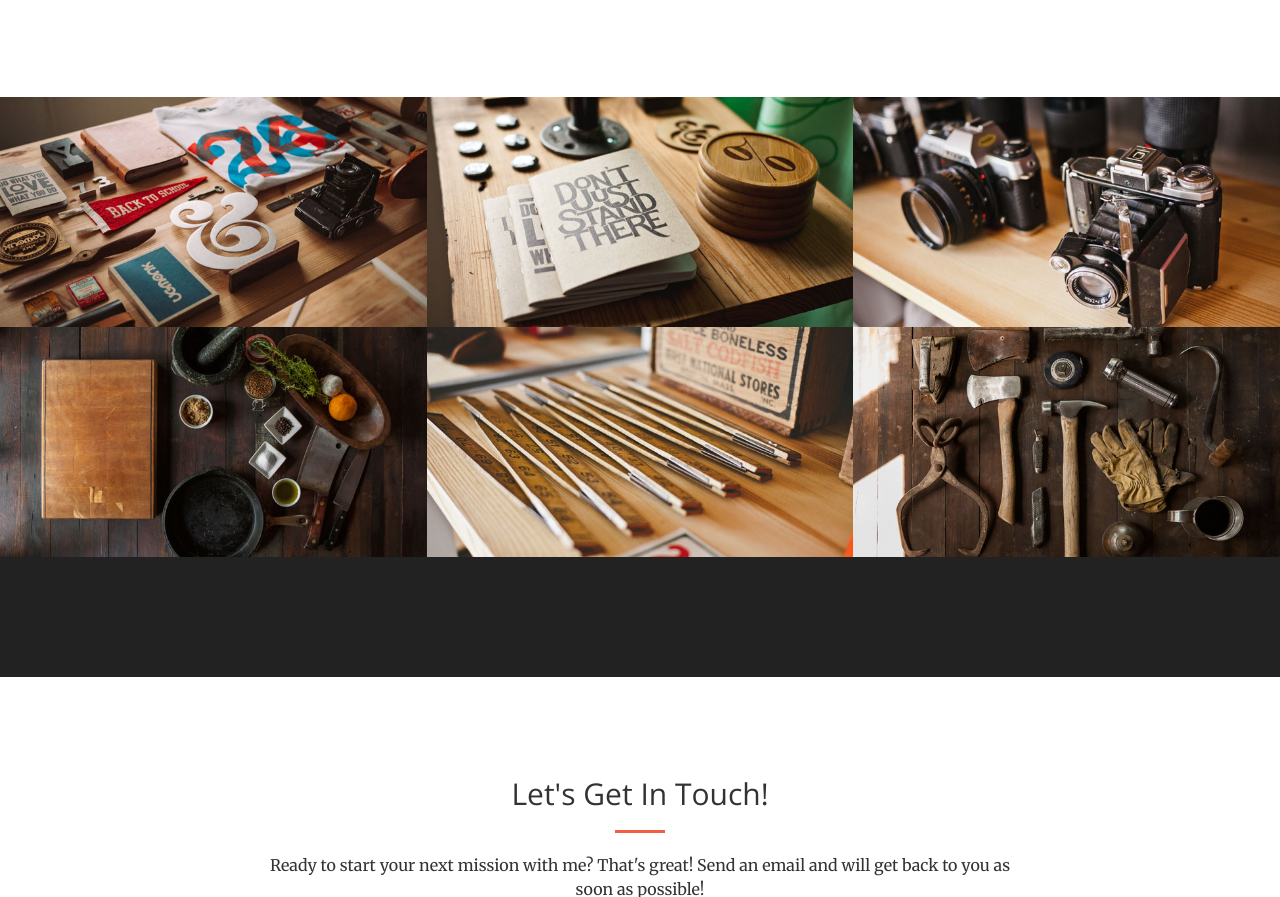
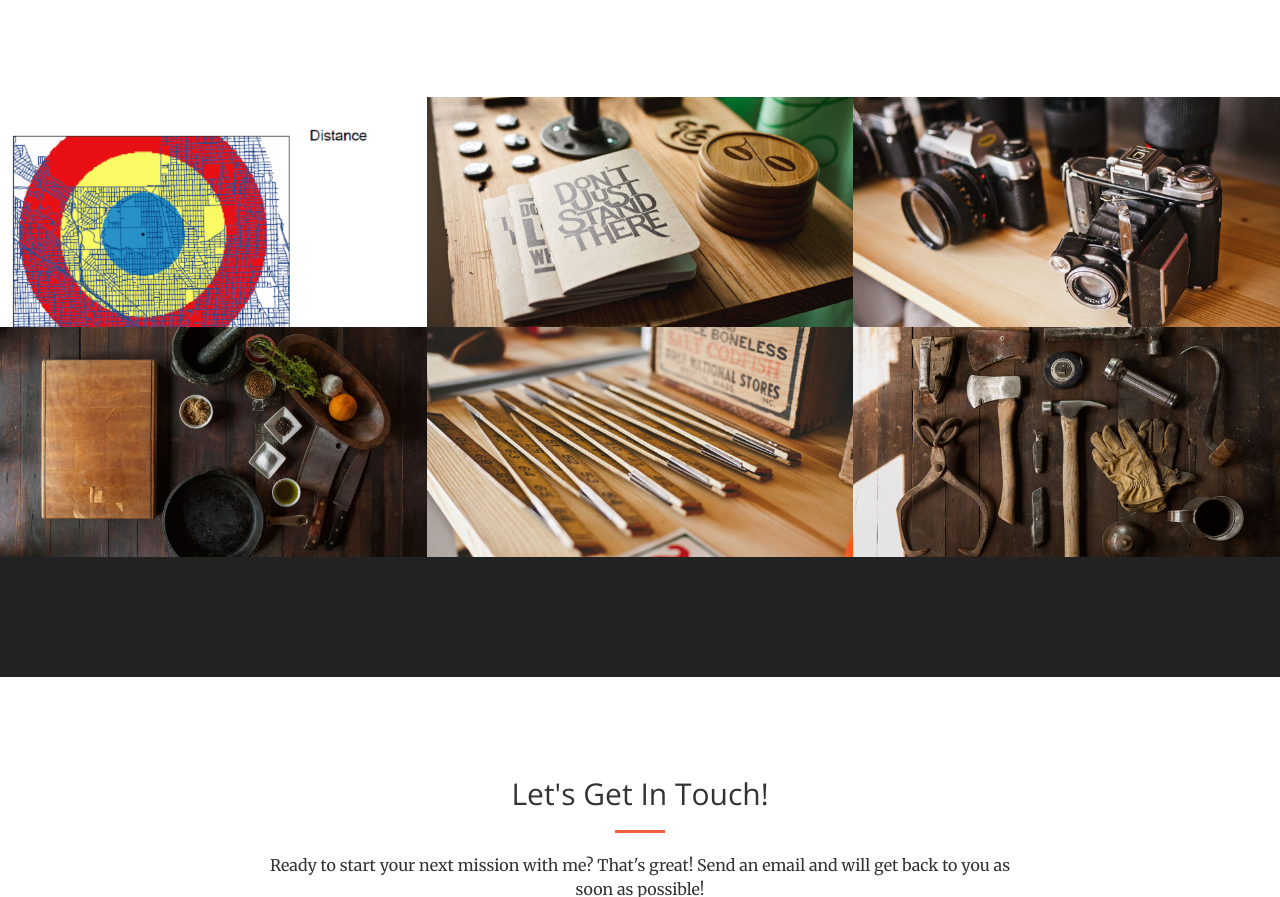
Before and after one commit to Mireyabibi/mireyabibi.github.io, a website: page index.html in a window 1280 px wide. Shown: the part 1721-2618 px from the top of the page. Drawn offline with nearby package versions, Linux system fonts and the light colour scheme.

Commit message:
update map and background

```diff
--- a/index.html
+++ b/index.html
@@ -140,8 +140,8 @@
         <div class="container-fluid">
             <div class="row no-gutter popup-gallery">
                 <div class="col-lg-4 col-sm-6">
-                    <a href="img/portfolio/fullsize/1.jpg" class="portfolio-box">
-                        <img src="img/portfolio/thumbnails/1.jpg" class="img-responsive" alt="">
+                    <a href="img/portfolio/fullsize/mapport1.png" class="portfolio-box">
+                        <img src="img/portfolio/thumbnails/mapport1.png" class="img-responsive" alt="">
                         <div class="portfolio-box-caption">
                             <div class="portfolio-box-caption-content">
                                 <div class="project-category text-faded">
```
Also changed, not shown: img/header.jpg, img/portfolio/fullsize/mapport1.PNG (added), img/portfolio/mapbackground.png (added), img/portfolio/thumbnails/mapport1.png (added).
